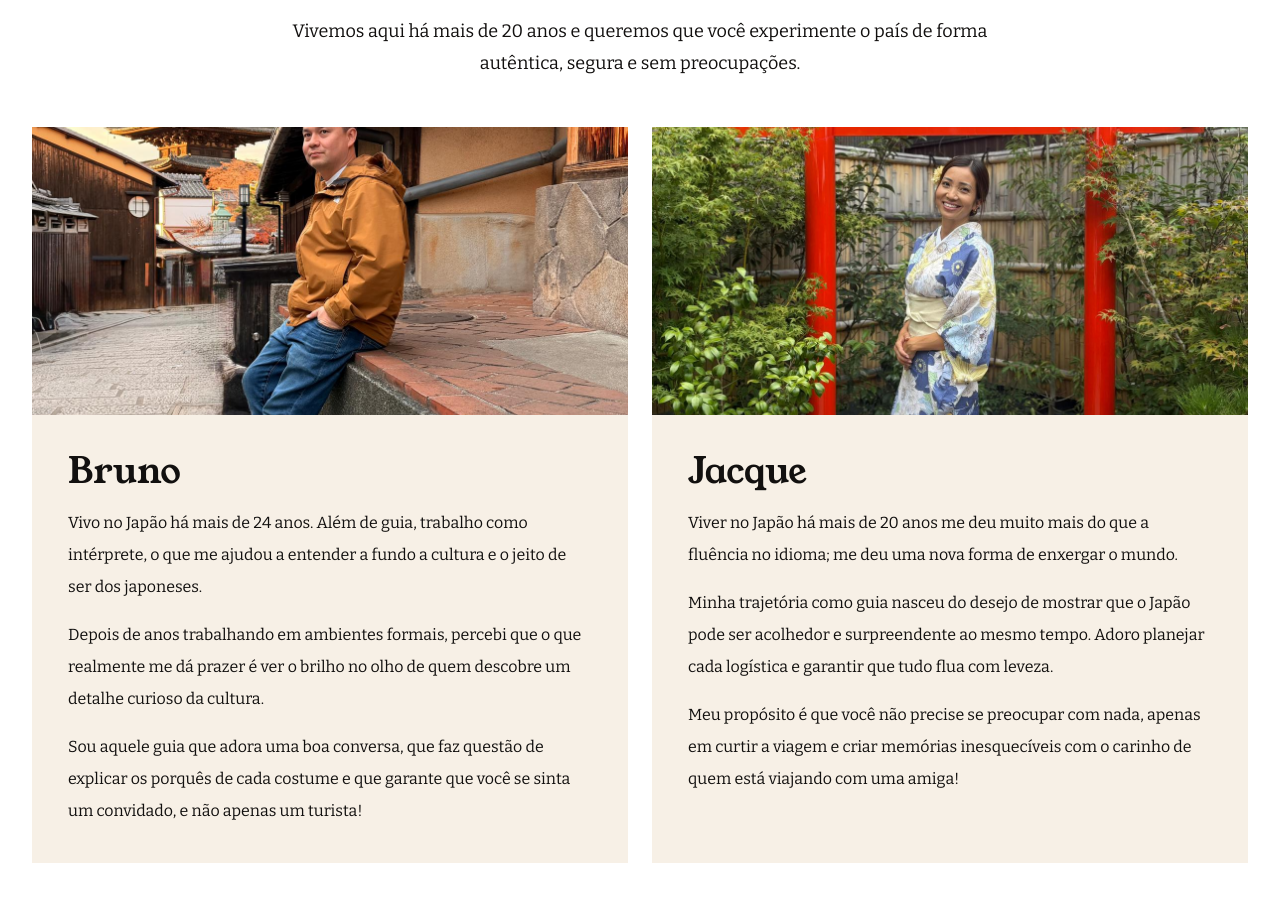
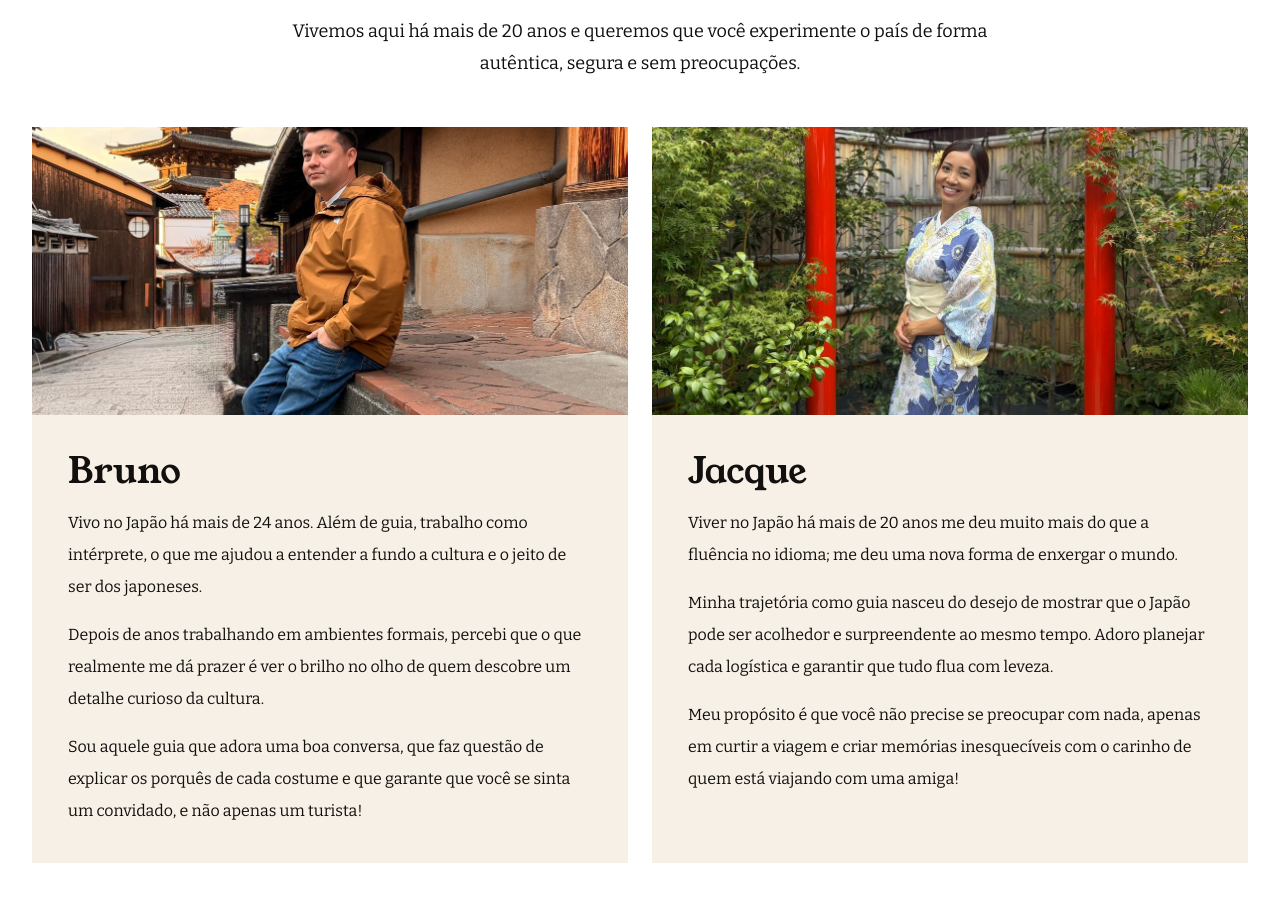
Before and after one commit to gustavolukiya-dot/guia-japao-incrivel, a Next.js app: page / in a window 1280 px wide. Shown: the part 1845-2746 px from the top of the page. Built offline with nearby package versions, Linux system fonts and the light colour scheme.

Commit message:
ajuste fotos guides

```diff
--- a/app/page.tsx
+++ b/app/page.tsx
@@ -109,7 +109,7 @@ const guides = [
   {
     name: "Bruno",
     image: "/image/pai.jpg",
-    imageClassName: "object-[40%]",
+    imageClassName: "object-[center_46%]",
     text: [
       "Vivo no Japão há mais de 24 anos. Além de guia, trabalho como intérprete, o que me ajudou a entender a fundo a cultura e o jeito de ser dos japoneses.",
       "Depois de anos trabalhando em ambientes formais, percebi que o que realmente me dá prazer é ver o brilho no olho de quem descobre um detalhe curioso da cultura.",
@@ -119,7 +119,7 @@ const guides = [
   {
     name: "Jacque",
     image: "/image/mae.jpg",
-    imageClassName: "object-[center_50%]",
+    imageClassName: "object-[center_53%]",
     text: [
       "Viver no Japão há mais de 20 anos me deu muito mais do que a fluência no idioma; me deu uma nova forma de enxergar o mundo.",
       "Minha trajetória como guia nasceu do desejo de mostrar que o Japão pode ser acolhedor e surpreendente ao mesmo tempo. Adoro planejar cada logística e garantir que tudo flua com leveza.",
```
